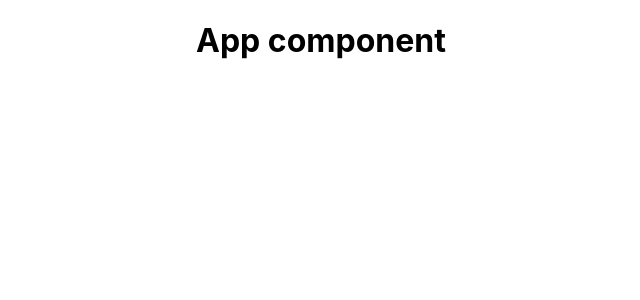
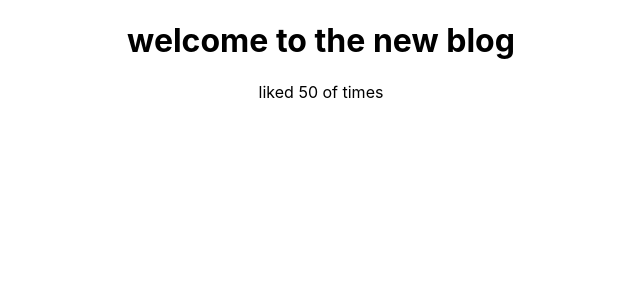
Before and after one commit to Hoybaby/React-Blogger, a React (Create React App) app: page / in a window 1280 px wide. Shown: the top 300 px of the page, without its empty margins (319-959 px from the left). Built offline with nearby package versions, Linux system fonts and the light colour scheme.

Commit message:
added some variables before the return and then implemented those variables into the jsx code below to make it dynamic. The only thing we can't output is Booleans and Objects

```diff
--- a/src/App.js
+++ b/src/App.js
@@ -2,10 +2,14 @@ import logo from './logo.svg';
 import './App.css';
 
 function App() {
+  const title = "welcome to the new blog";
+  const likes =50;
+
   return (
     <div className="App">
       <div className="content">
-        <h1>App component</h1>
+        <h1>{title}</h1>
+        <p>liked {likes} of times</p>
       </div>
     </div>
   );
```
Also changed, not shown: 1 other file (tests, documents, lock files or other folders).
